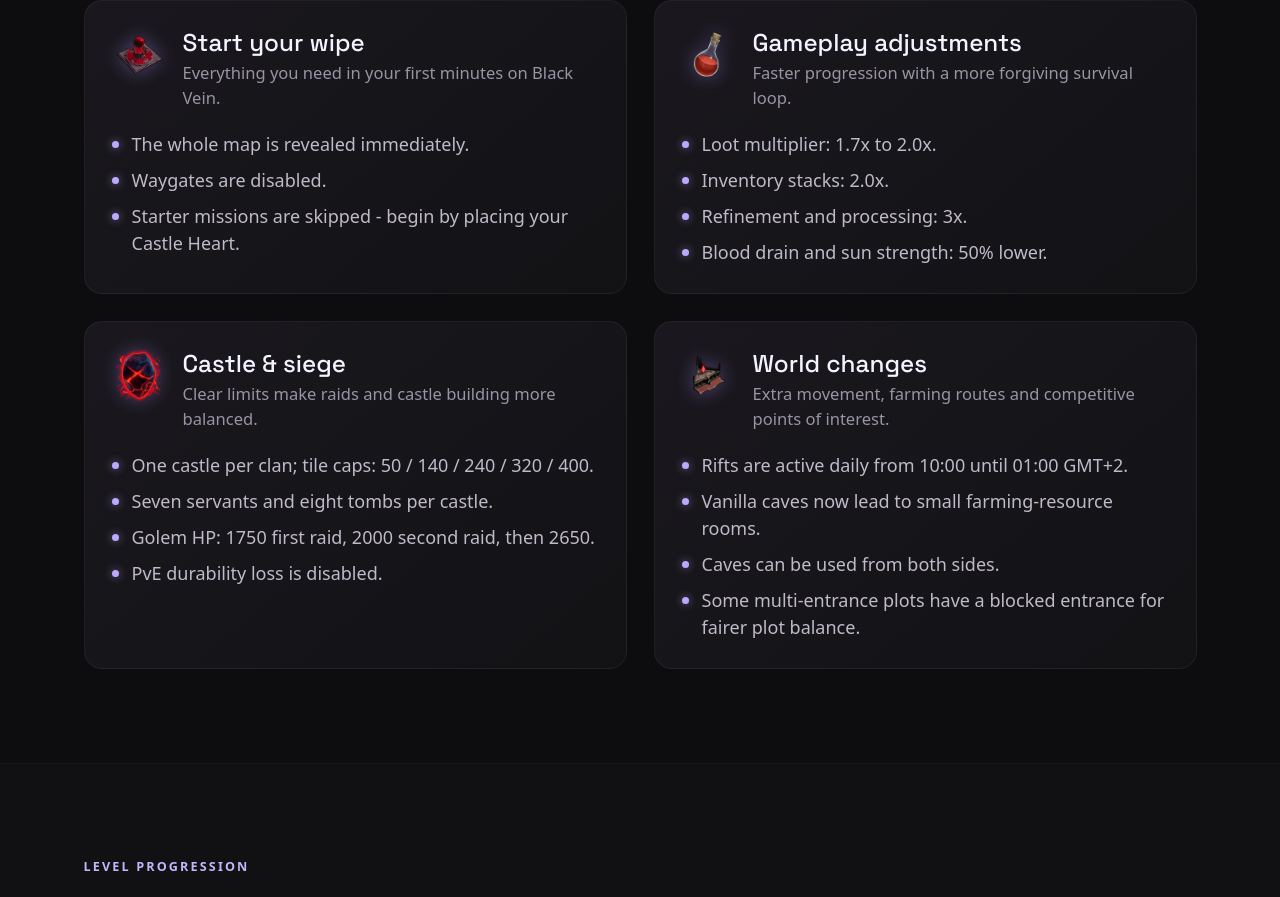
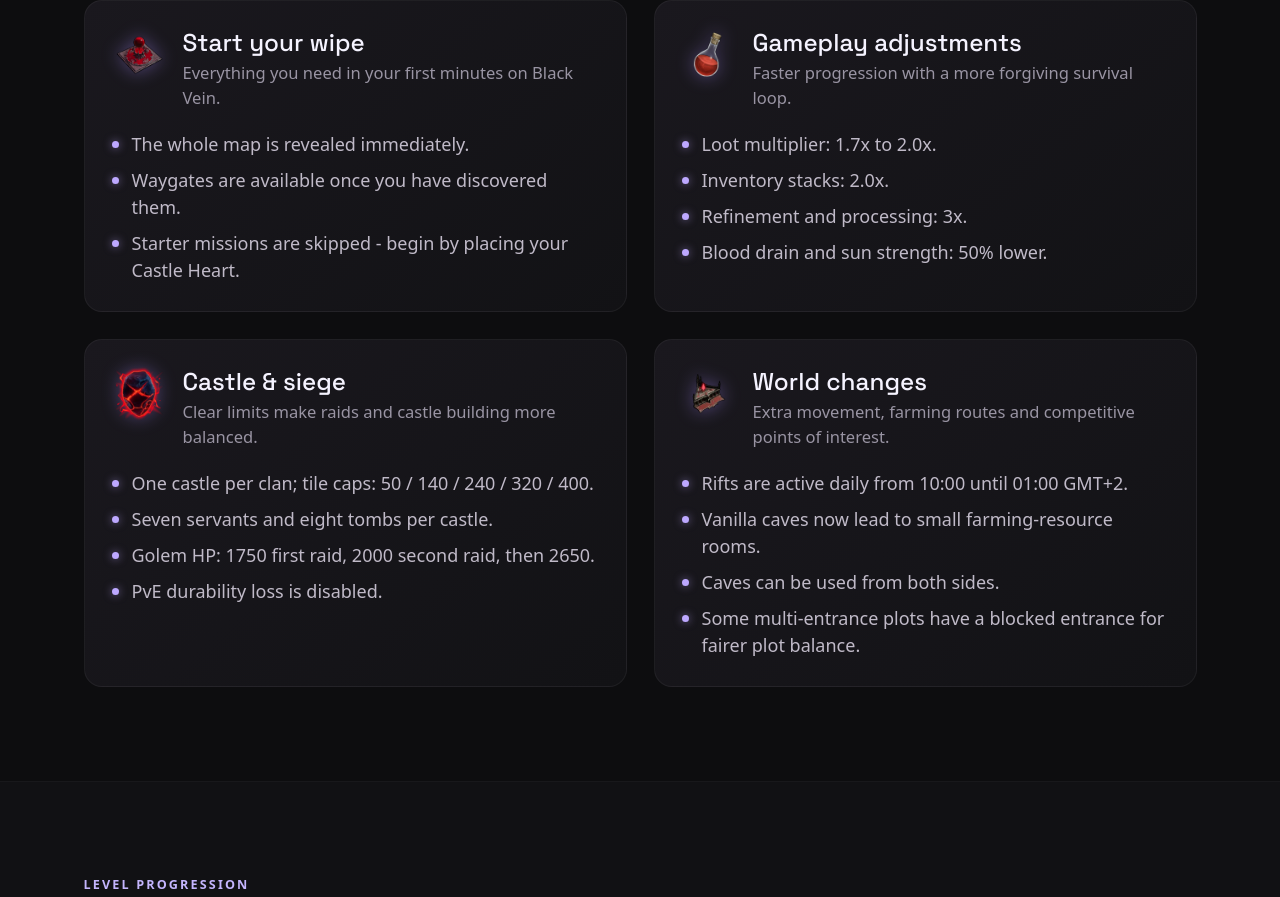
Before and after one commit to Neenchen/black-vein-website, a React (Vite) app: page /about in a window 1280 px wide. Shown: the part 791-1688 px from the top of the page. Built offline with nearby package versions, Linux system fonts and the light colour scheme.

Commit message:
Clarify waygate discovery access

```diff
--- a/src/pages/About.tsx
+++ b/src/pages/About.tsx
@@ -24,7 +24,7 @@
 type ProgressionGroup = { title: string; icon: string; items: ProgressionItem[] };
 type ServerFeatureGroup = { title: string; icon: string; intro: string; points: string[] };
 const serverFeatureGroups: ServerFeatureGroup[] = [
-  { title: "Start your wipe", icon: castleHeartIcon, intro: "Everything you need in your first minutes on Black Vein.", points: ["The whole map is revealed immediately.", "Waygates are disabled.", "Starter missions are skipped - begin by placing your Castle Heart."] },
+  { title: "Start your wipe", icon: castleHeartIcon, intro: "Everything you need in your first minutes on Black Vein.", points: ["The whole map is revealed immediately.", "Waygates are available once you have discovered them.", "Starter missions are skipped - begin by placing your Castle Heart."] },
   { title: "Gameplay adjustments", icon: bloodPotionIcon, intro: "Faster progression with a more forgiving survival loop.", points: ["Loot multiplier: 1.7x to 2.0x.", "Inventory stacks: 2.0x.", "Refinement and processing: 3x.", "Blood drain and sun strength: 50% lower."] },
   { title: "Castle & siege", icon: siegeGolemIcon, intro: "Clear limits make raids and castle building more balanced.", points: ["One castle per clan; tile caps: 50 / 140 / 240 / 320 / 400.", "Seven servants and eight tombs per castle.", "Golem HP: 1750 first raid, 2000 second raid, then 2650.", "PvE durability loss is disabled."] },
   { title: "World changes", icon: stygianAltarIcon, intro: "Extra movement, farming routes and competitive points of interest.", points: ["Rifts are active daily from 10:00 until 01:00 GMT+2.", "Vanilla caves now lead to small farming-resource rooms.", "Caves can be used from both sides.", "Some multi-entrance plots have a blocked entrance for fairer plot balance."] },
```
